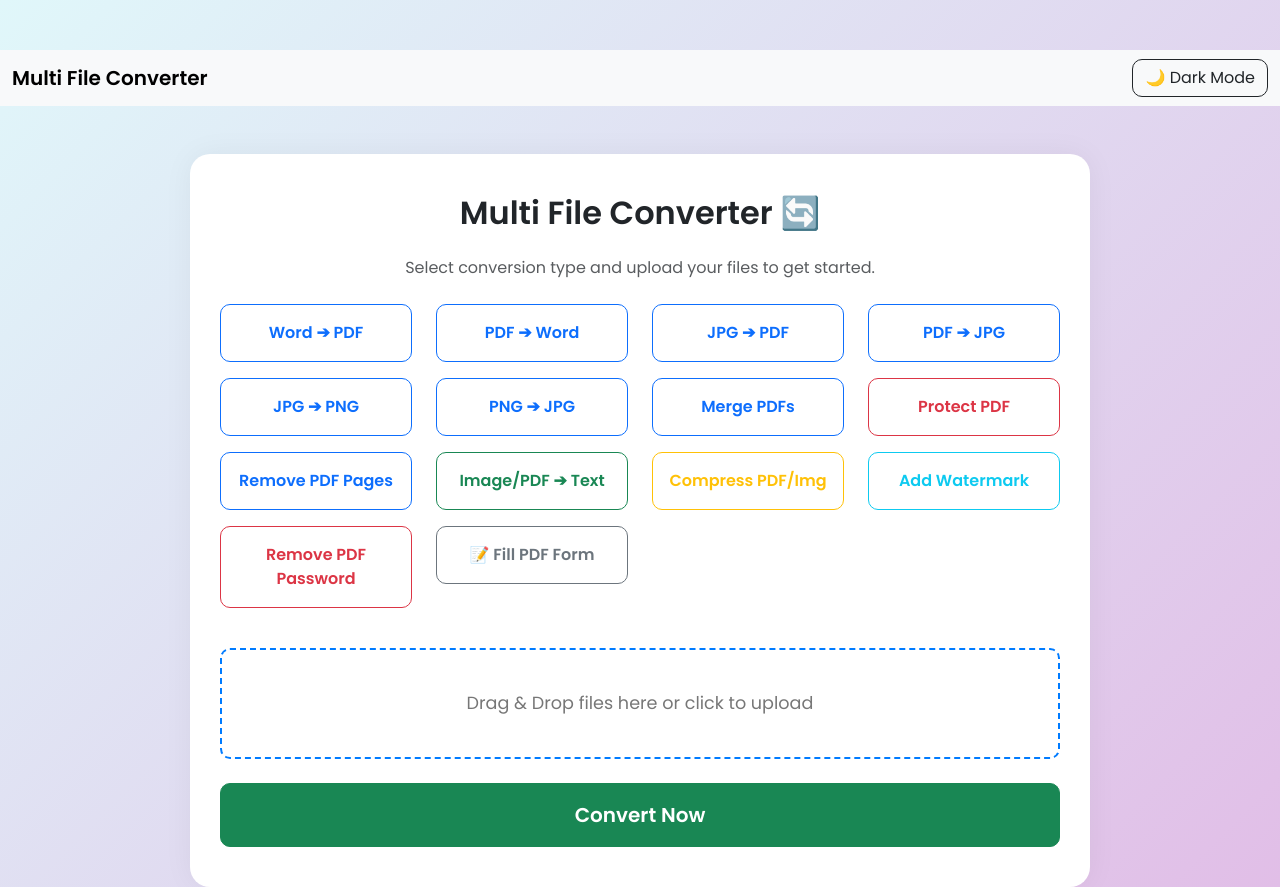
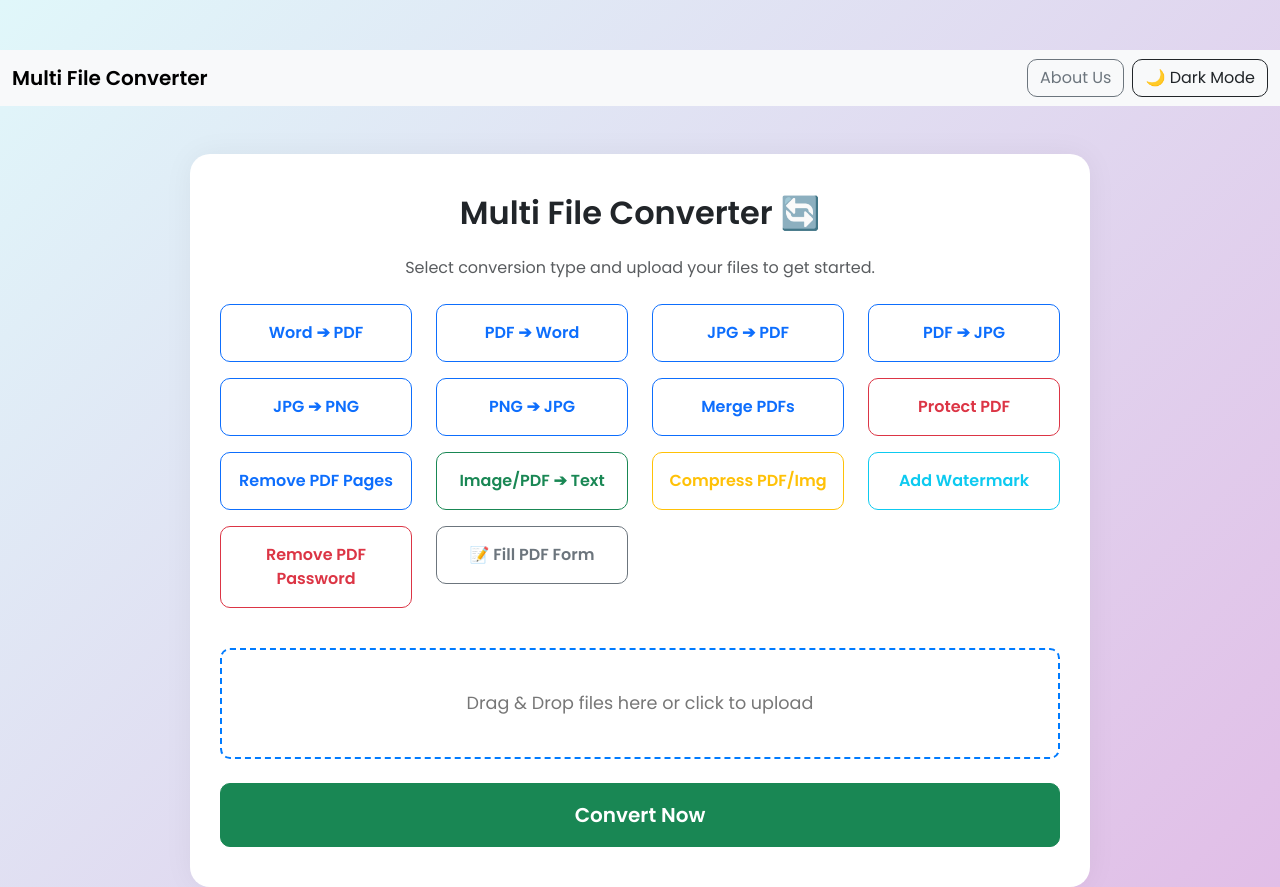
Before and after one commit to Sheelnikalje0425/Multifile_converter, a Flask app: page / in a window 1280 px wide. Run offline with Flask 3, Linux system fonts and the light colour scheme; some libraries are stand-ins or nearby versions.

Commit message:
add about us

```diff
--- a/templates/index.html
+++ b/templates/index.html
@@ -328,9 +328,12 @@
 <nav class="navbar navbar-expand-lg navbar-light bg-light">
     <div class="container-fluid">
         <a class="navbar-brand fw-bold" href="/">Multi File Converter</a>
-        <button id="themeToggle" class="btn btn-outline-dark ms-auto">
-            🌙 Dark Mode
-        </button>
+        <div class="d-flex">
+            <a href="/about" class="btn btn-outline-secondary me-2">About Us</a>
+            <button id="themeToggle" class="btn btn-outline-dark">
+                🌙 Dark Mode
+            </button>
+        </div>
     </div>
 </nav>
 
```
